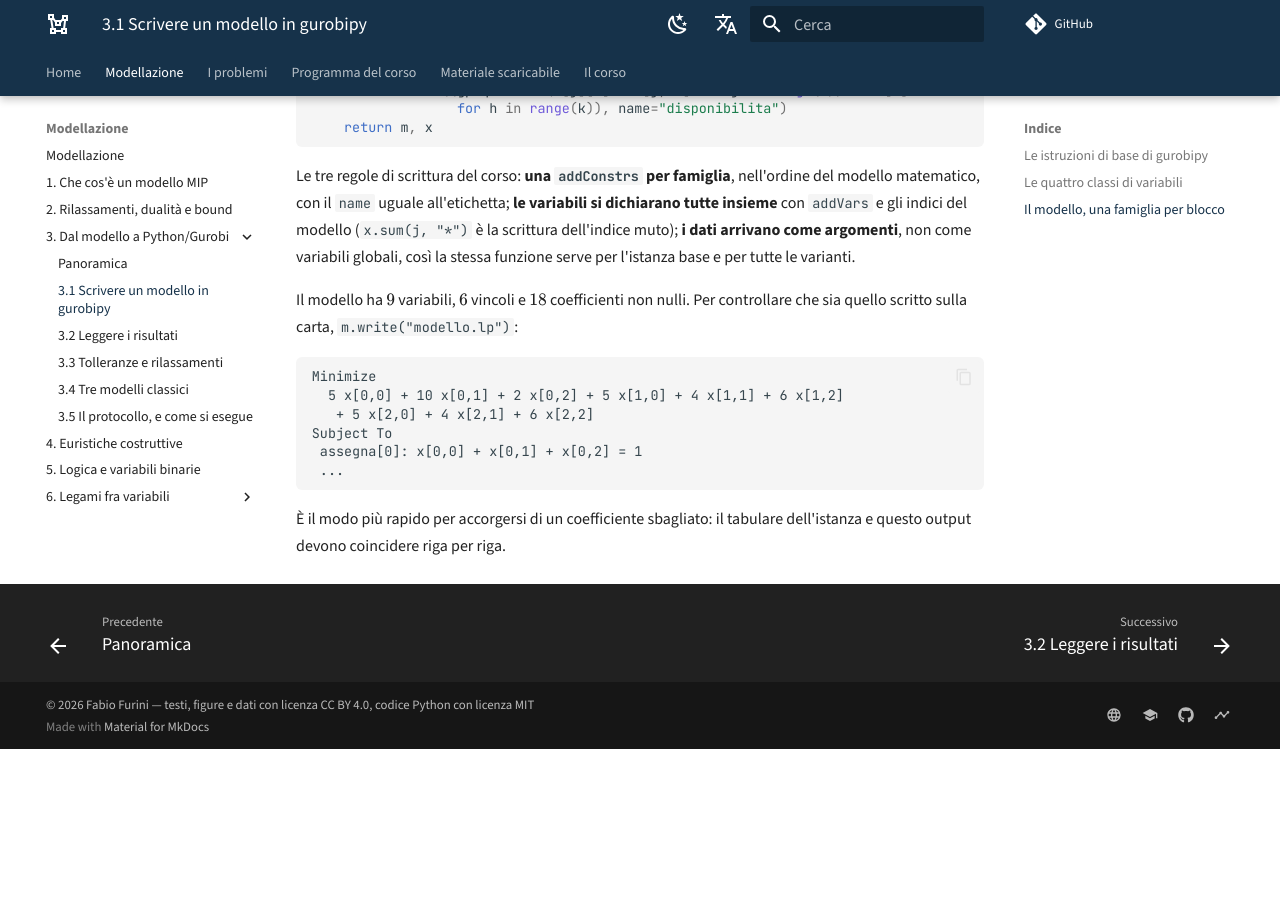
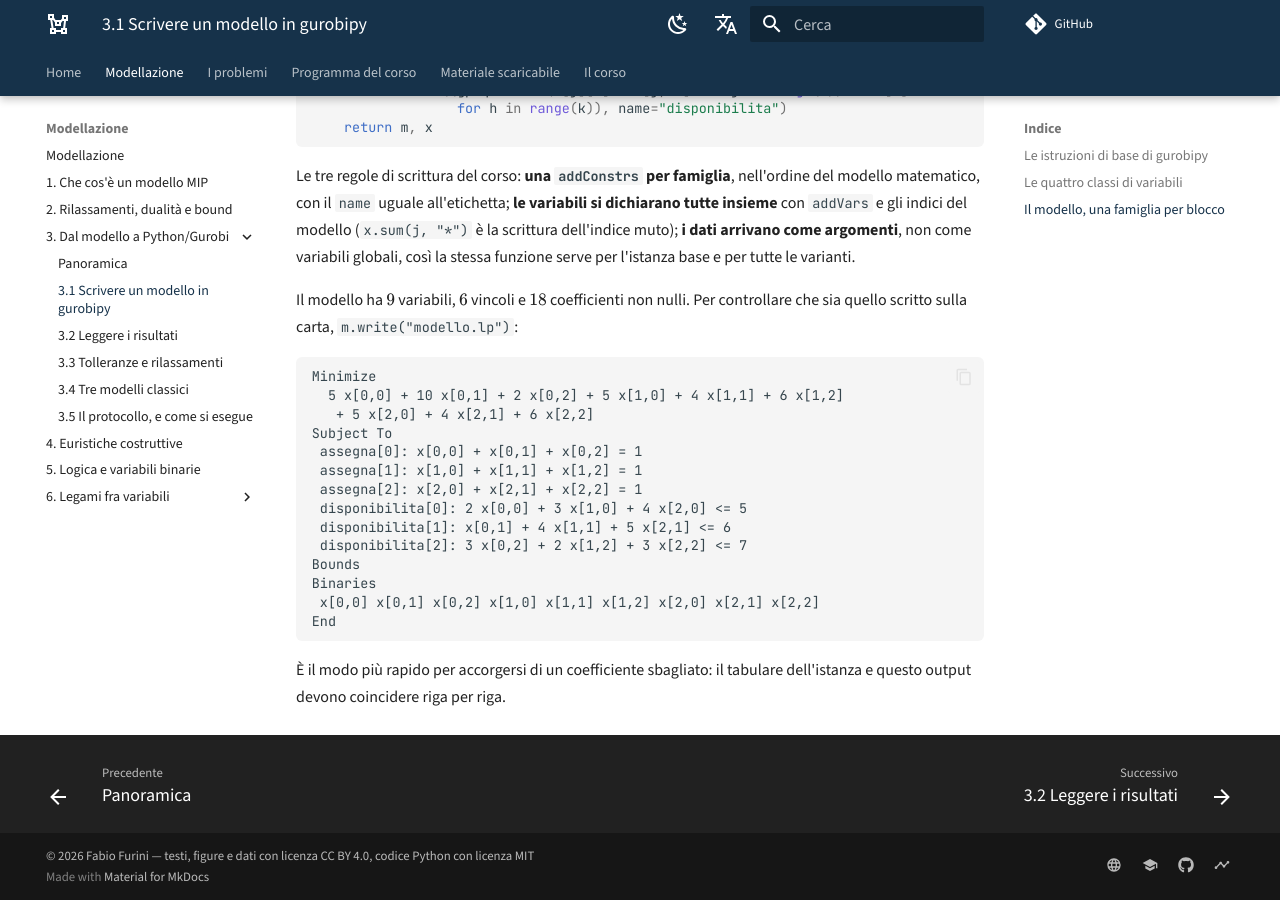
Before and after one commit to fabiofurini/modellazione-mip, an MkDocs documentation site: the page built from docs/gurobipy-1.md, in a window 1280 px wide and 900 px high, scrolled down 2564 px. Built offline with MkDocs 1.6.1 and Material for MkDocs 9.7.7, drawn with Linux system fonts in a browser that asks for light colours; comment, search, counter and statistics services are not loaded; before the commit the page ends 3313 px from its top, so only the background shows below that.

Commit message:
Mostra tutto il modello in formato LP, non le prime otto righe
La stampa serviva a controllare i tabulari della dispensa contro quello che il
solver ha davvero in memoria, ma si fermava a otto righe e il taglio cadeva in
mezzo ai vincoli: si vedeva il primo vincolo di assegnamento e piu' niente,
proprio la parte da verificare. Il modello intero sono diciassette righe, quindi
ci stanno tutte; resta fuori solo la firma, che cambia a ogni modifica e non dice
niente a chi legge. Anche la dispensa e la pagina mostravano la stessa versione
tronca.

Co-Authored-By: Claude Opus 5 <noreply@anthropic.com>

````diff
--- a/docs/gurobipy-1.md
+++ b/docs/gurobipy-1.md
@@ -128,7 +128,15 @@ Minimize
    + 5 x[2,0] + 4 x[2,1] + 6 x[2,2]
 Subject To
  assegna[0]: x[0,0] + x[0,1] + x[0,2] = 1
- ...
+ assegna[1]: x[1,0] + x[1,1] + x[1,2] = 1
+ assegna[2]: x[2,0] + x[2,1] + x[2,2] = 1
+ disponibilita[0]: 2 x[0,0] + 3 x[1,0] + 4 x[2,0] <= 5
+ disponibilita[1]: x[0,1] + 4 x[1,1] + 5 x[2,1] <= 6
+ disponibilita[2]: 3 x[0,2] + 2 x[1,2] + 3 x[2,2] <= 7
+Bounds
+Binaries
+ x[0,0] x[0,1] x[0,2] x[1,0] x[1,1] x[1,2] x[2,0] x[2,1] x[2,2]
+End
 ```
 
 È il modo più rapido per accorgersi di un coefficiente sbagliato: il tabulare
````
Also changed, not shown: docs/gurobipy-4.md (+60 -0 lines), docs/gurobipy-5.md (+5 -3 lines), docs/notebook.md (+3 -0 lines), 6 other files.
